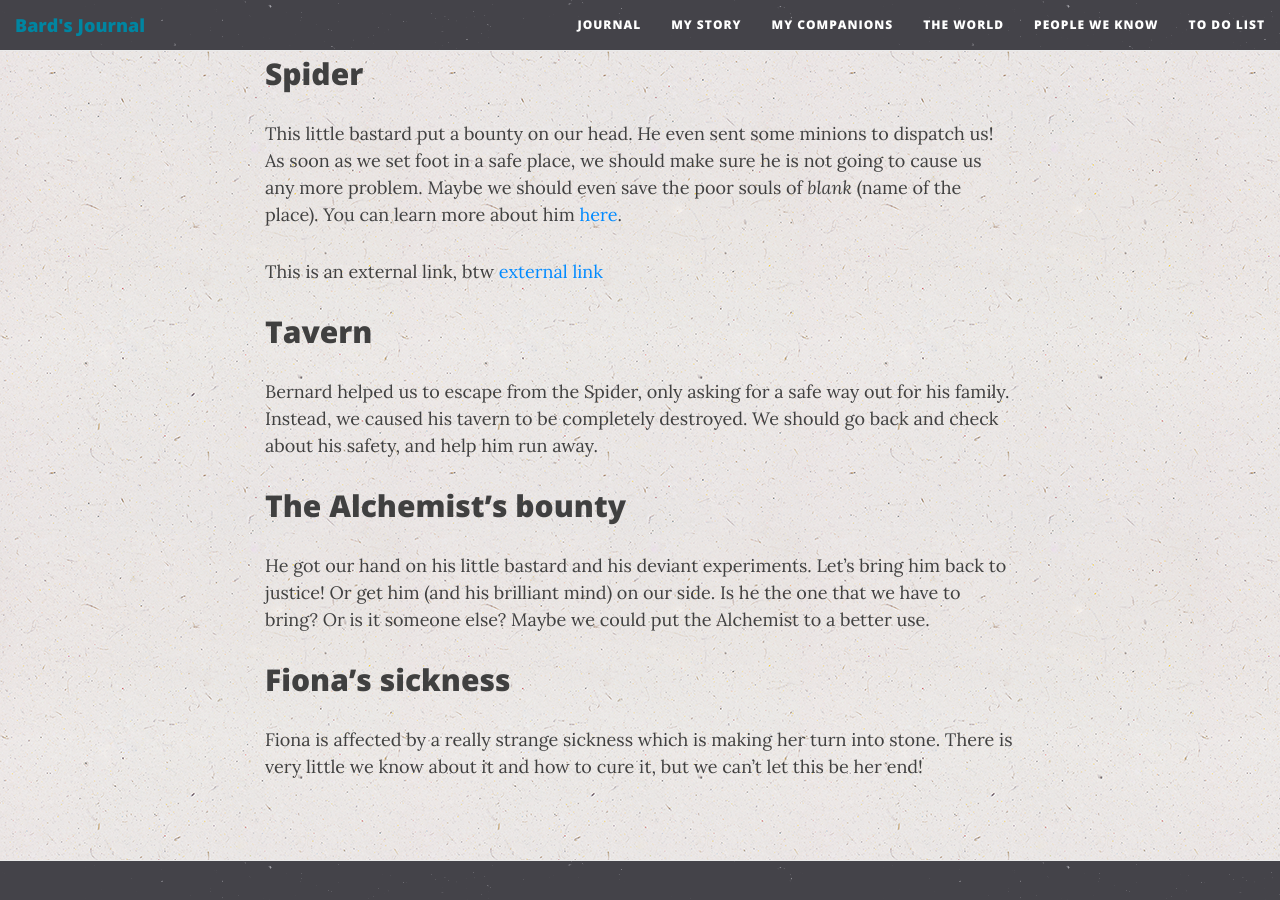
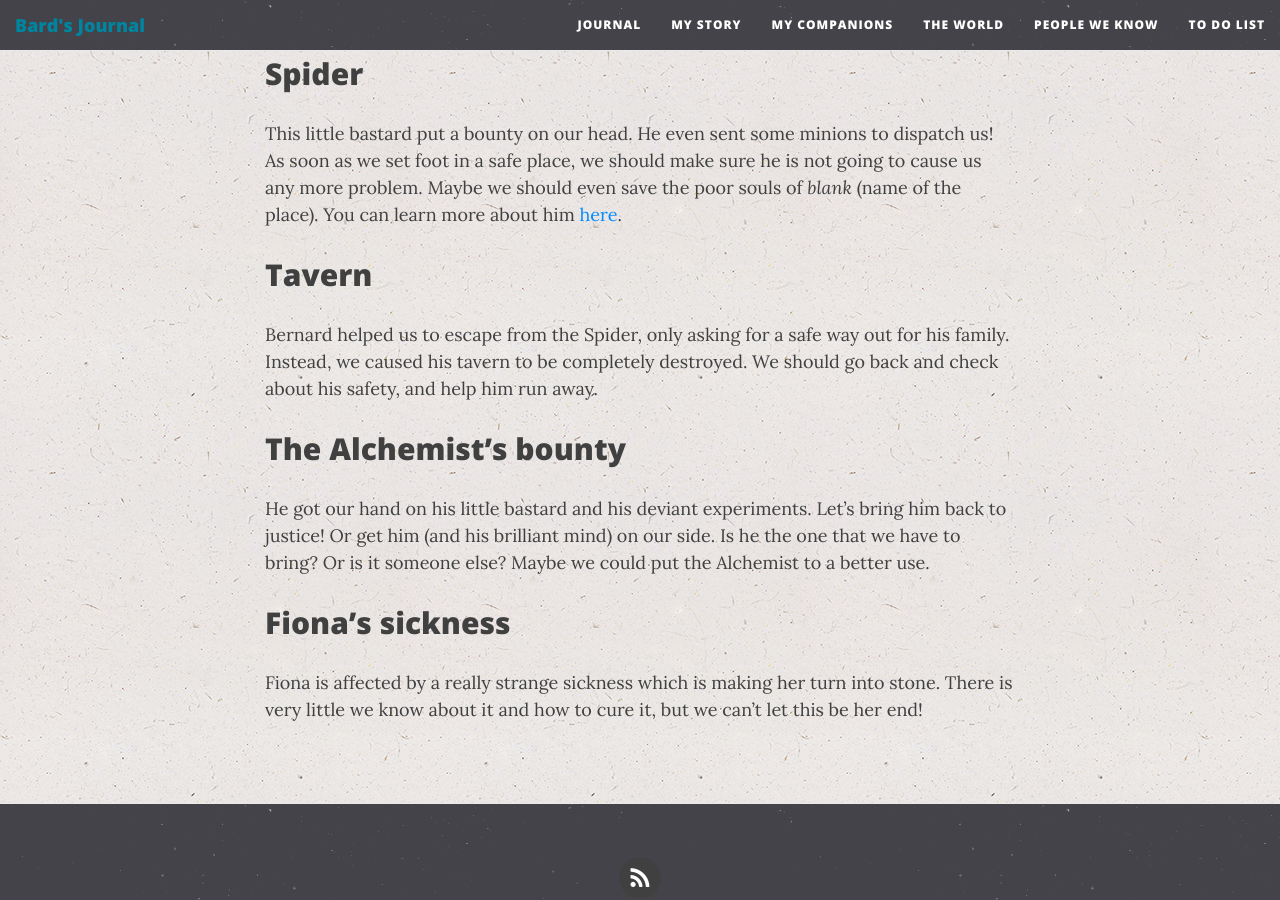
Before and after one commit to GinoGalotti/guildgazette, a Jekyll site: the page built from quests.md, in a window 1280 px wide and 900 px high, scrolled down 665 px. Built offline with Jekyll 4.4.1, drawn with Linux system fonts in a browser that asks for light colours; nearby versions of some CDN libraries.

Commit message:
change links

```diff
--- a/quests.md
+++ b/quests.md
@@ -12,8 +12,6 @@ Unfinished business that we should handle at some point
 
 This little bastard put a bounty on our head. He even sent some minions to dispatch us! As soon as we set foot in a safe place, we should make sure he is not going to cause us any more problem. Maybe we should even save the poor souls of _blank_ (name of the place). You can learn more about him [here](/bardsjournal/people/).
 
-This is an external link, btw [external link](https://jamiegoodwin.uk/seo-friendly-nofollow-links-jekyll-github-pages/)
-
 ## Tavern
 
 Bernard helped us to escape from the Spider, only asking for a safe way out for his family. Instead, we caused his tavern to be completely destroyed. We should go back and check about his safety, and help him run away.
```
